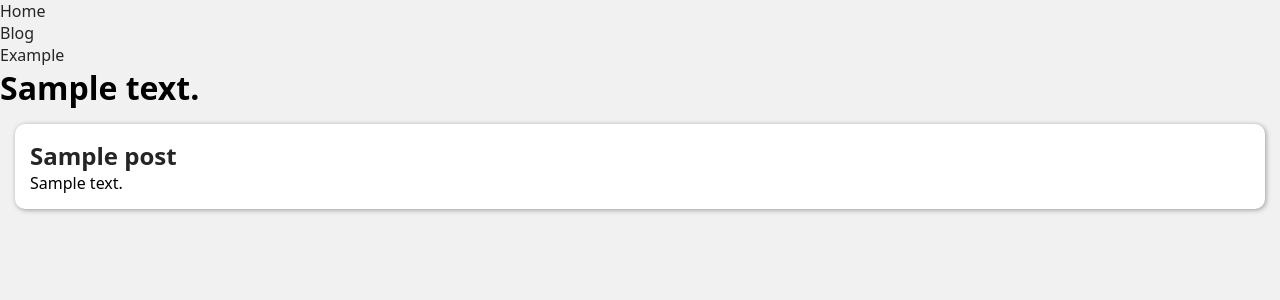
After one commit to cesjul/django_with_python, a Django app: template blog/templates/blog/post.html in a window 1280 px wide. The commit adds this page. Shown: the top 300 px of the page. Run offline with Django 5.2, Linux system fonts and the light colour scheme; the template is opened without the code that fills it: most values are stand-ins (such as "Sample title", 1, 10 or a date in 2020).

Commit message:
Criando paginas para cada post

```diff
--- a/base/static/css/styles.css
+++ b/base/static/css/styles.css
@@ -47,7 +47,7 @@ a{
 
 
 @media (min-width: 600px){
-    .content{
+    .content:not(:has(.single-post)){
         grid-template-columns: repeat(auto-fill, minmax(32rem, 1fr));
     }
 }
--- /dev/null
+++ b/blog/templates/blog/post.html
@@ -0,0 +1,22 @@
+{% extends "global/base.html" %}
+
+{% if text %}
+    {% block texto %} {{ text }} {% endblock texto %}
+{% endif %}
+
+{% block posts %}
+<article class="post single-post">
+    <header>
+        <h1 class="post__title">
+            <a href="{% url "blog:post" post.id %}">
+                {{ post.title }}
+            </a>
+        </h1>
+    </header>
+    <div>
+        <p class="post__body">
+            {{ post.body }}
+        </p>
+    </div>
+</article>
+{% endblock posts %}
--- a/blog/urls.py
+++ b/blog/urls.py
@@ -4,7 +4,7 @@ from blog import views as blog_views
 app_name = 'blog'
 
 urlpatterns = [
-    path('post/<int:id>/', blog_views.post, name='post'),
+    path('post/<int:post_id>/', blog_views.post, name='post'),
     path('example/', blog_views.example, name='example'),
     path('', blog_views.blog, name='home'),
 ]
```
Also changed, not shown: blog/views.py (+15 -5 lines).
